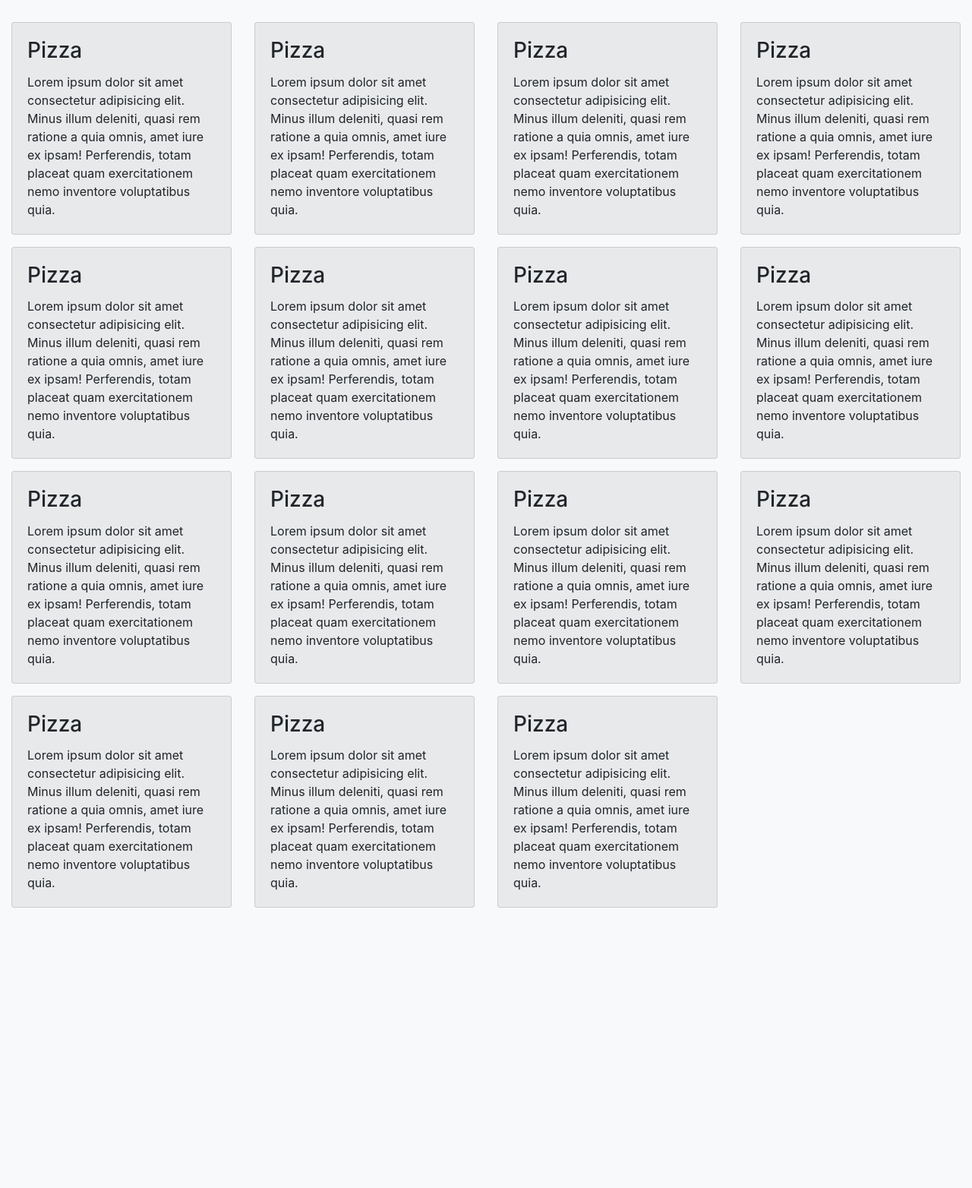
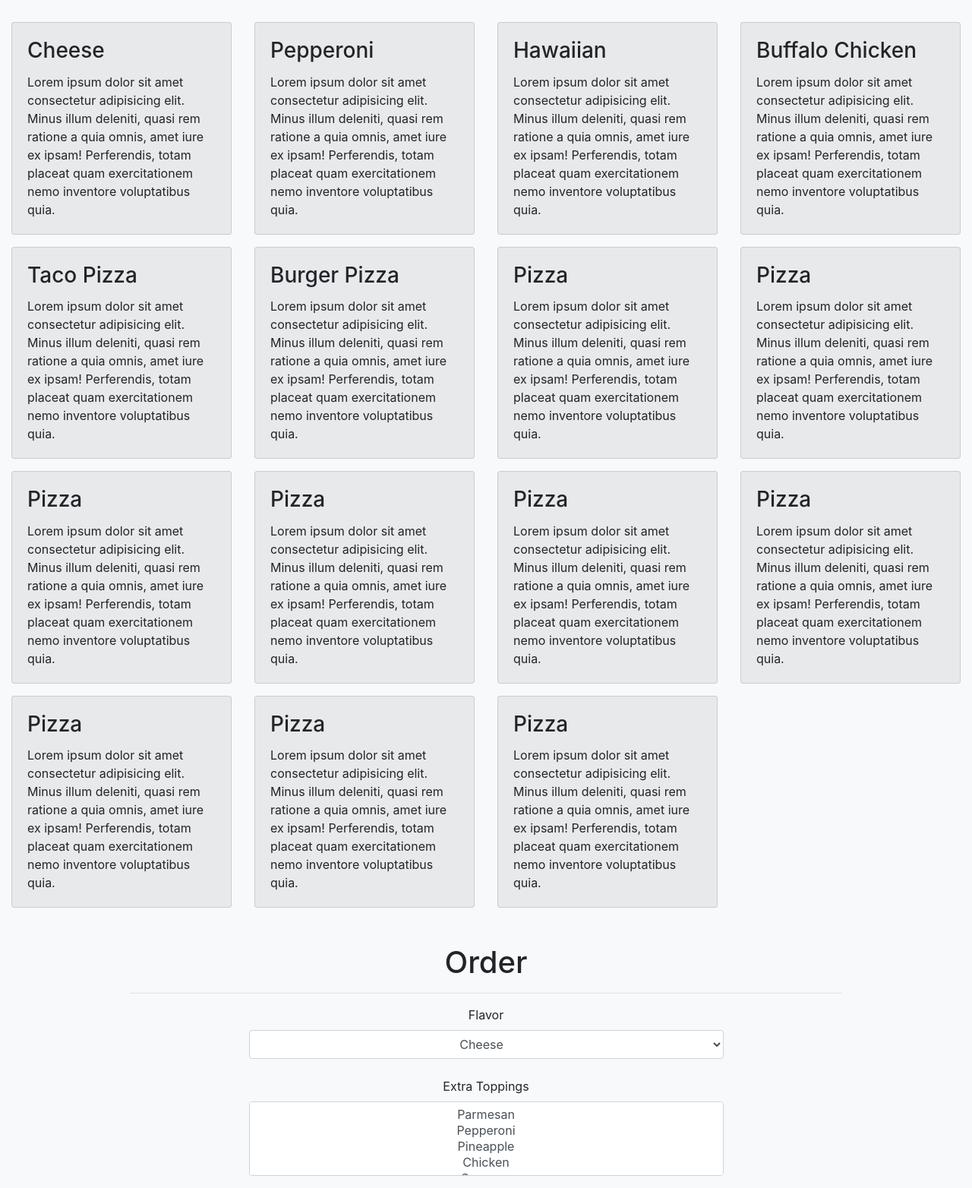
Before and after one commit to robbryandev/pizza-parlor, a plain HTML site: page index.html in a window 1280 px wide. Shown: the part 140-1704 px from the top of the page at 76% size. Before the commit the page ends 1335 px from the top, so only its background shows below. Drawn offline with Linux system fonts and the light colour scheme.

Commit message:
WIP: order dropdowns

```diff
--- a/index.html
+++ b/index.html
@@ -16,20 +16,23 @@
       <div class="navbar-item-list">
         <ul class="navbar-nav">
           <li class="nav-item">
-            <a href="#flavors" class="nav-link text-light pl-3">Flavors</a>
+            <a id="flavor-link" href="#flavor-div" class="nav-link text-light pl-3">Flavors</a>
+          </li>
+          <li class="nav-item">
+            <a id="order-link" href="#order-div" class="nav-link text-light pl-3">Order</a>
           </li>
         </ul>
       </div>
     </nav>
     <br>
-    <div class="flavor-dev mt-5">
+    <div id="flavor-div" class="mt-5">
       <h1 class="text-center" id="flavors">Flavors</h1>
       <hr class="w-75">
       <div class="row row-cols-1 row-cols-sm-2 row-cols-md-3 row-cols-xl-4">
         <div class="col mt-3">
           <div class="card bg-my-light">
             <div class="card-body">
-              <h3 class="card-title">Pizza</h3>
+              <h3 class="card-title">Cheese</h3>
               <p class="card-text">Lorem ipsum dolor sit amet consectetur adipisicing elit. Minus illum deleniti, quasi
                 rem ratione a quia omnis, amet iure ex ipsam! Perferendis, totam placeat quam exercitationem nemo
                 inventore voluptatibus quia.</p>
@@ -39,7 +42,7 @@
         <div class="col mt-3">
           <div class="card bg-my-light">
             <div class="card-body">
-              <h3 class="card-title">Pizza</h3>
+              <h3 class="card-title">Pepperoni</h3>
               <p class="card-text">Lorem ipsum dolor sit amet consectetur adipisicing elit. Minus illum deleniti, quasi
                 rem ratione a quia omnis, amet iure ex ipsam! Perferendis, totam placeat quam exercitationem nemo
                 inventore voluptatibus quia.</p>
@@ -49,7 +52,7 @@
         <div class="col mt-3">
           <div class="card bg-my-light">
             <div class="card-body">
-              <h3 class="card-title">Pizza</h3>
+              <h3 class="card-title">Hawaiian</h3>
               <p class="card-text">Lorem ipsum dolor sit amet consectetur adipisicing elit. Minus illum deleniti, quasi
                 rem ratione a quia omnis, amet iure ex ipsam! Perferendis, totam placeat quam exercitationem nemo
                 inventore voluptatibus quia.</p>
@@ -59,7 +62,7 @@
         <div class="col mt-3">
           <div class="card bg-my-light">
             <div class="card-body">
-              <h3 class="card-title">Pizza</h3>
+              <h3 class="card-title">Buffalo Chicken</h3>
               <p class="card-text">Lorem ipsum dolor sit amet consectetur adipisicing elit. Minus illum deleniti, quasi
                 rem ratione a quia omnis, amet iure ex ipsam! Perferendis, totam placeat quam exercitationem nemo
                 inventore voluptatibus quia.</p>
@@ -69,7 +72,7 @@
         <div class="col mt-3">
           <div class="card bg-my-light">
             <div class="card-body">
-              <h3 class="card-title">Pizza</h3>
+              <h3 class="card-title">Taco Pizza</h3>
               <p class="card-text">Lorem ipsum dolor sit amet consectetur adipisicing elit. Minus illum deleniti, quasi
                 rem ratione a quia omnis, amet iure ex ipsam! Perferendis, totam placeat quam exercitationem nemo
                 inventore voluptatibus quia.</p>
@@ -79,7 +82,7 @@
         <div class="col mt-3">
           <div class="card bg-my-light">
             <div class="card-body">
-              <h3 class="card-title">Pizza</h3>
+              <h3 class="card-title">Burger Pizza</h3>
               <p class="card-text">Lorem ipsum dolor sit amet consectetur adipisicing elit. Minus illum deleniti, quasi
                 rem ratione a quia omnis, amet iure ex ipsam! Perferendis, totam placeat quam exercitationem nemo
                 inventore voluptatibus quia.</p>
@@ -178,6 +181,34 @@
         </div>
       </div>
     </div>
+    <div id="order-div" class="mt-5">
+      <h1 class="text-center" id="order">Order</h1>
+      <hr class="w-75">
+      <form>
+        <div class="form-group text-center">
+          <label for="flavor-dropdown">Flavor</label>
+          <select name="pizza-flavor" id="flavor-dropdown" class="form-control text-center w-50 m-auto" data-dropup-auto="false">
+            <option value="Cheese">Cheese</option>
+            <option value="Pepperoni">Pepperoni</option>
+            <option value="Hawaiian">Hawaiian</option>
+            <option value="Buffalo Chicken">Buffalo Chicken</option>
+            <option value="Taco Pizza">Taco Pizza</option>
+            <option value="Burger Pizza">Burger Pizza</option>
+          </select>
+          <br>
+          <label for="add-topping-dropdown">Extra Toppings</label>
+          <select name="add-toppings" id="add-topping-dropdown" class="form-control text-center w-50 m-auto" data-dropup-auto="false" multiple>
+            <option value="Parmesan">Parmesan</option>
+            <option value="Pepperoni">Pepperoni</option>
+            <option value="Pineapple">Pineapple</option>
+            <option value="Chicken">Chicken</option>
+            <option value="Sausage">Sausage</option>
+            <option value="Refried Beans">Refried Beans</option>
+            <option value="Pickles">Pickles</option>
+          </select>
+        </div>
+      </form>
+    </div>
   </div>
 </body>
 </html>
--- a/js/scripts.js
+++ b/js/scripts.js
@@ -22,4 +22,10 @@ function cardHoverColor() {
 
 addEventListener("load", function() {
   cardHoverColor();
+  this.document.getElementById("flavor-link").addEventListener("click", function() {
+    document.getElementById("flavor-div").scrollIntoView();
+  });
+  this.document.getElementById("order-link").addEventListener("click", function() {
+    document.getElementById("order-div").scrollIntoView();
+  });
 });
```
